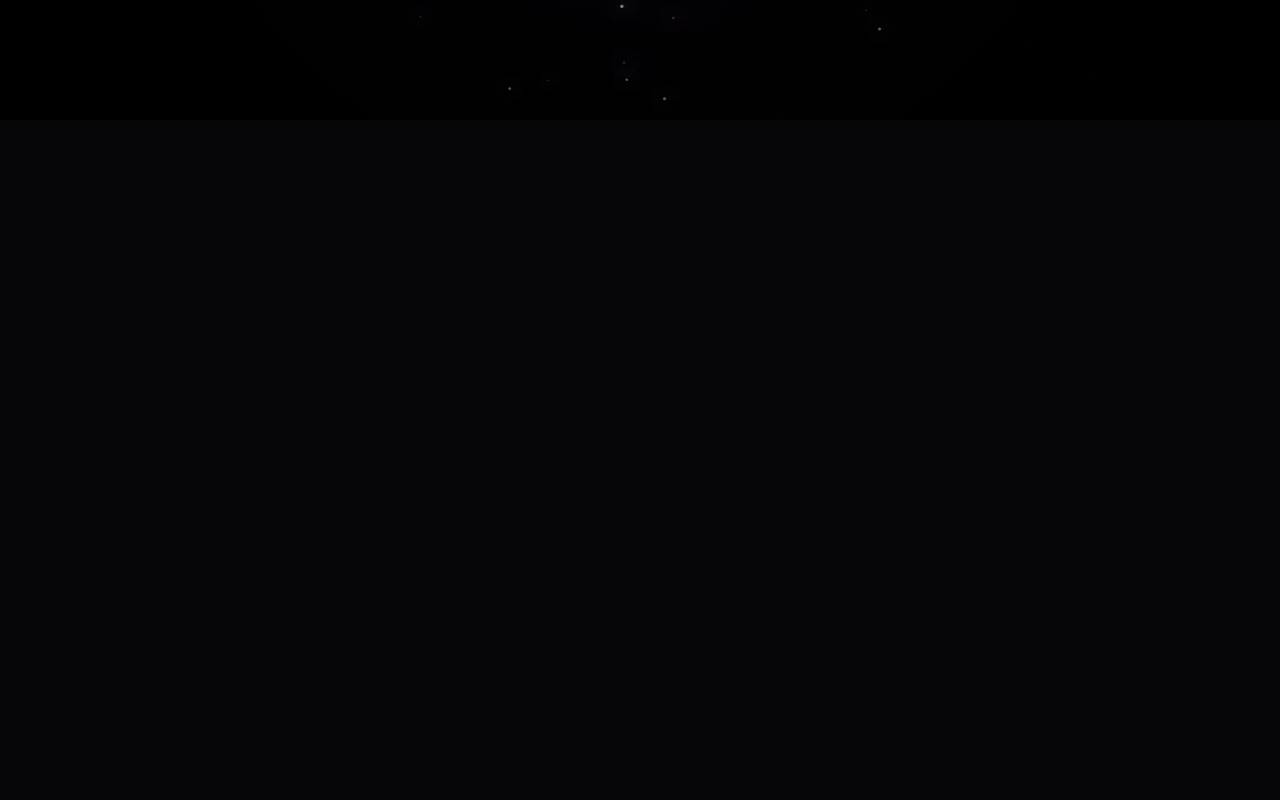
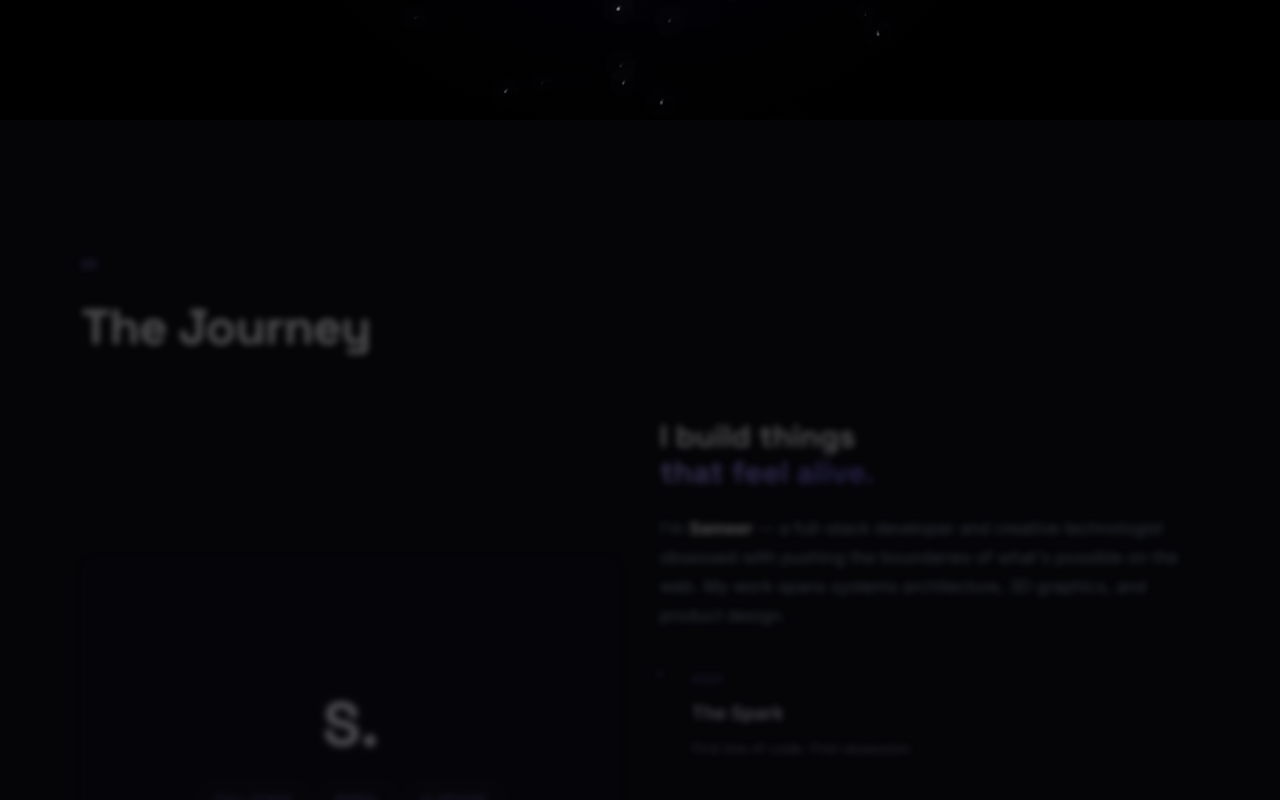
Before and after one commit to s4meer-dev/Portfolio, a Next.js app: page / in a window 1280 px wide. Shown: the part 680-1480 px from the top of the page. Before the commit the page ends 800 px from the top, so only its background shows below. Built offline with nearby package versions, Linux system fonts and the light colour scheme.

Commit message:
feat: add About section with kinetic typography and smooth transitions

```diff
--- a/src/app/page.tsx
+++ b/src/app/page.tsx
@@ -2,12 +2,14 @@
 
 import Background from "@/three/Background";
 import Hero from "@/sections/Hero";
+import About from "@/sections/About";
 
 export default function Home() {
   return (
     <main style={{ position: 'relative', width: '100%', minHeight: '100vh', background: '#050508' }}>
       <Background />
       <Hero />
+      <About />
     </main>
   );
 }
```
